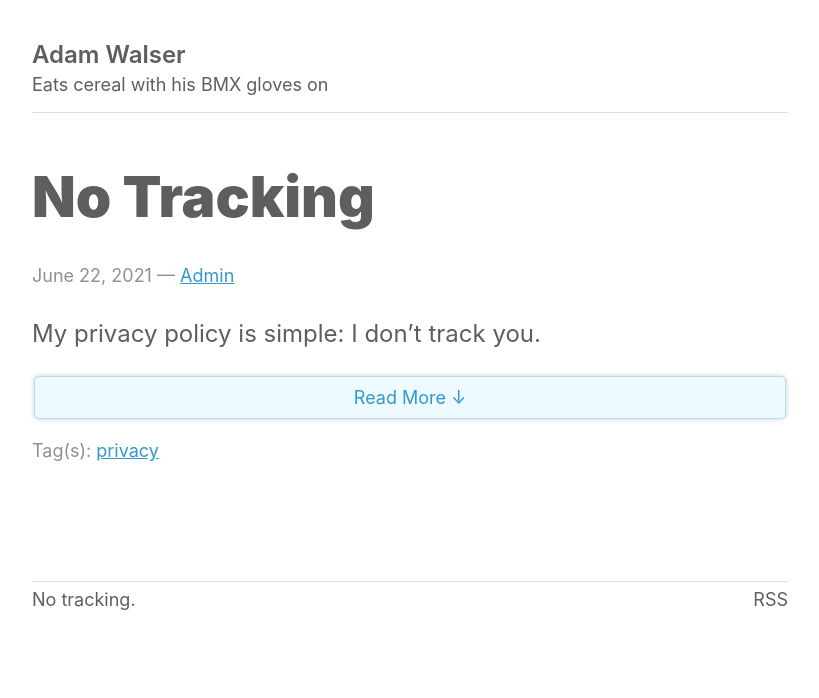
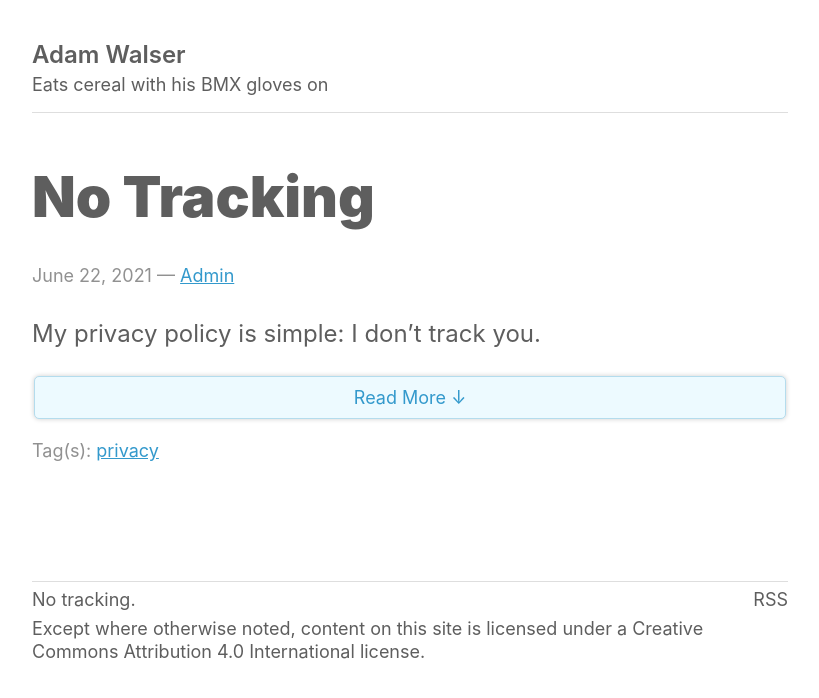
Before and after one commit to ajpwalser/ajpwalser.github.io, a Jekyll site: the page built from index.html, in a window 1280 px wide. Shown: the top 698 px of the page, without its empty margins (230-1049 px from the left). Built offline with Jekyll 4.4.1, drawn with Linux system fonts in a browser that asks for light colours; some web fonts are replaced; the list of posts is cut into pages by our own code.

Commit message:
Update default.html

```diff
--- a/_layouts/default.html
+++ b/_layouts/default.html
@@ -34,7 +34,7 @@
          <li style="align-items:center;display:flex;flex-wrap:wrap;justify-content:space-between;margin-bottom:10px;">No tracking.
          <span><a href="{{ '/feed.xml' | prepend: site.baseurl | prepend: site.url }}">RSS</a></span></li>
        </ul>
-   </footer>
+      <p>Except where otherwise noted, content on this site is licensed under a <a href="https://creativecommons.org/licenses/by/4.0/">Creative Commons Attribution 4.0 International license</a>.</p>
       </div>
 {% include new-window-fix.html %}
 </body>
```
